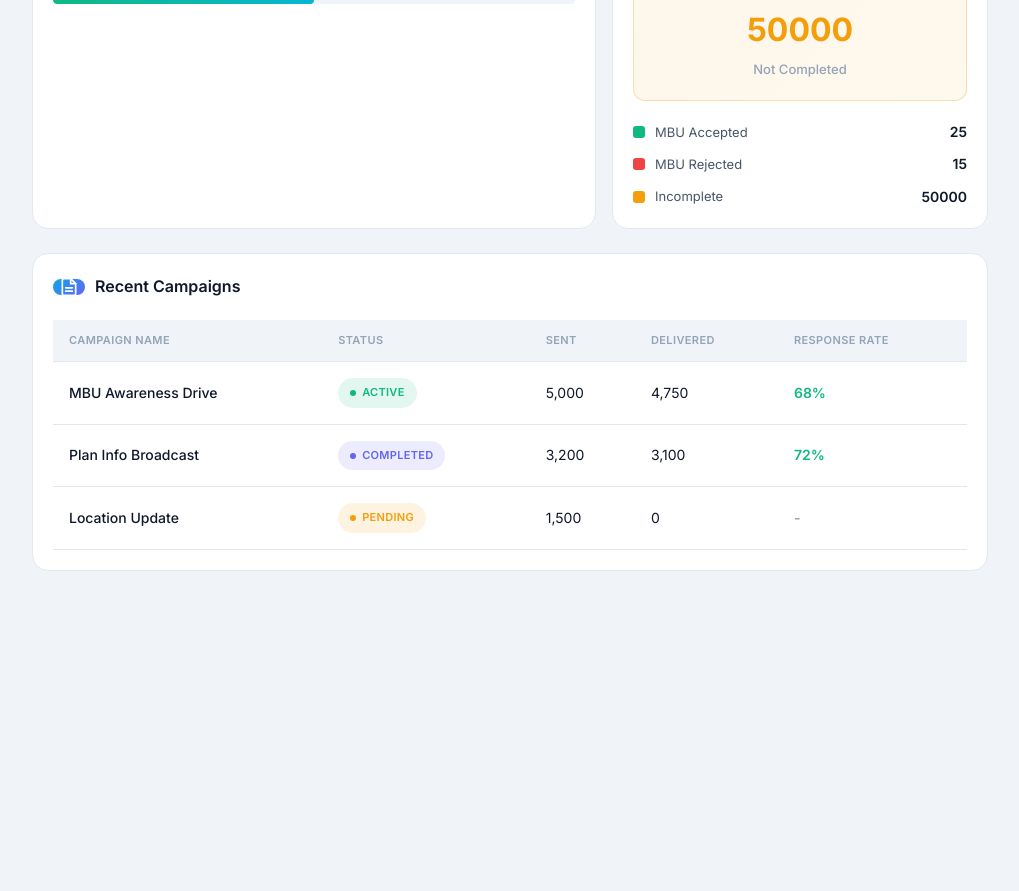
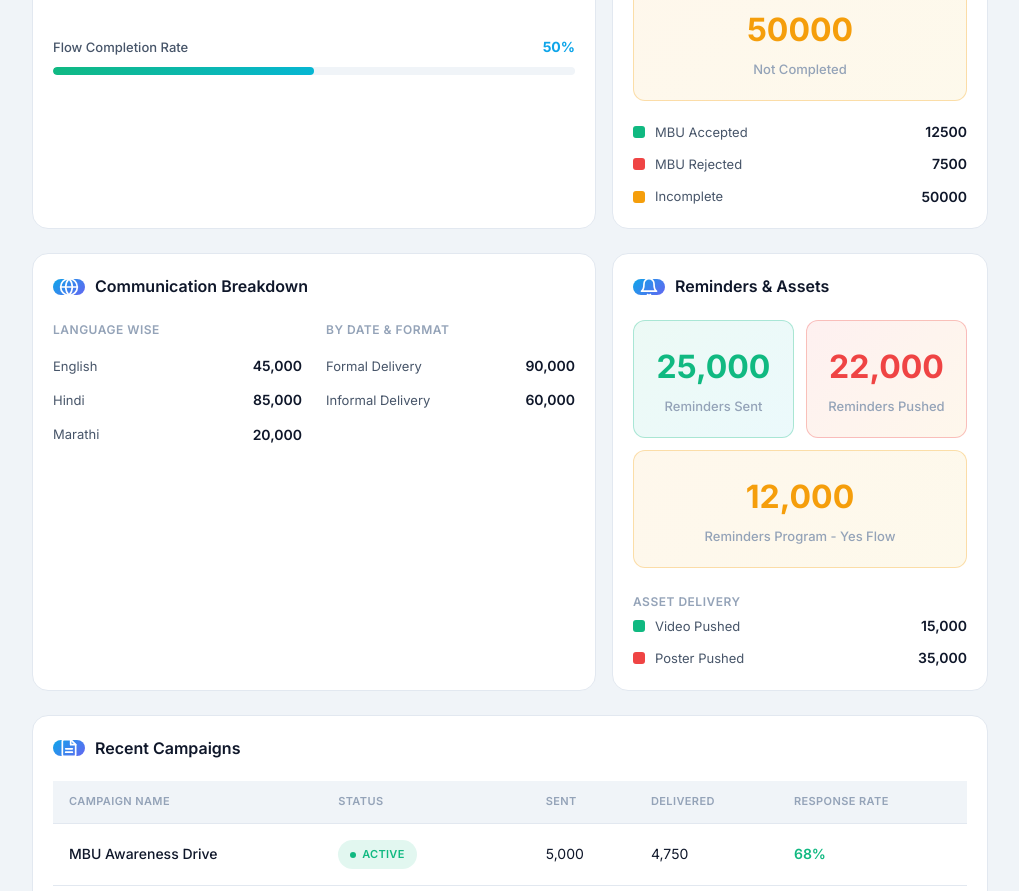
Before and after one commit to harshpardhi06/dashboard, a React (Vite) app: page / in a window 1280 px wide. Shown: the part 1300-2191 px from the top of the page, without its empty margins (260-1279 px from the left). Before the commit the page ends 1895 px from the top, so only its background shows below. Built offline with nearby package versions, Linux system fonts and the light colour scheme.

Commit message:
feat: Implement initial dashboard page displaying campaign overview, user statistics, and MBU response.

```diff
--- a/src/App.css
+++ b/src/App.css
@@ -456,6 +456,10 @@
   margin-left: 2.5rem;
 }
 
+.branch-container .branch-item {
+  grid-column: 2;
+}
+
 .branch-item {
   display: flex;
   align-items: center;
@@ -583,6 +587,28 @@
   color: var(--text-muted);
   font-weight: 500;
   margin-top: 0.25rem;
+}
+
+/* Breakdown Grid */
+.breakdown-grid {
+  display: grid;
+  grid-template-columns: repeat(2, 1fr);
+  gap: 1.5rem;
+}
+
+.breakdown-section {
+  display: flex;
+  flex-direction: column;
+  gap: 0.75rem;
+}
+
+.section-subtitle {
+  font-size: 0.75rem;
+  font-weight: 600;
+  color: var(--text-muted);
+  text-transform: uppercase;
+  letter-spacing: 0.5px;
+  margin-bottom: 0.25rem;
 }
 
 /* Response Chart */
--- a/src/App.jsx
+++ b/src/App.jsx
@@ -9,7 +9,8 @@ function App() {
   const [data] = useState(dashboardData)
   const [currentPage, setCurrentPage] = useState('dashboard')
   const [animatedValues, setAnimatedValues] = useState({
-    sent: 0, delivered: 0, mbuYes: 0, mbuNo: 0, notCompleted: 0
+    sent: 0, delivered: 0, read: 0, failed: 0, mbuYes: 0, mbuNo: 0,
+    notCompleted: 0, remindersSent: 0, remindersPushed: 0, remindersProgramYes: 0
   })
 
   const navItems = [
@@ -29,9 +30,14 @@ function App() {
       setAnimatedValues({
         sent: Math.round(data.campaign.totalMessages * easeOut),
         delivered: Math.round(data.campaign.delivered * easeOut),
+        read: Math.round(data.campaign.read * easeOut),
+        failed: Math.round(data.campaign.failed * easeOut),
         mbuYes: Math.round(data.campaign.mbuYes * easeOut),
         mbuNo: Math.round(data.campaign.mbuNo * easeOut),
-        notCompleted: Math.round(data.campaign.notCompleted * easeOut)
+        notCompleted: Math.round(data.campaign.notCompleted * easeOut),
+        remindersSent: Math.round(data.campaign.remindersSent * easeOut),
+        remindersPushed: Math.round(data.campaign.remindersPushed * easeOut),
+        remindersProgramYes: Math.round(data.campaign.remindersProgramYes * easeOut),
       })
       if (step >= steps) clearInterval(timer)
     }, interval)
--- a/src/components/Icons.jsx
+++ b/src/components/Icons.jsx
@@ -165,5 +165,12 @@ export const Icons = {
             <polyline points="23 18 13.5 8.5 8.5 13.5 1 6"></polyline>
             <polyline points="17 18 23 18 23 12"></polyline>
         </svg>
+    ),
+    Globe: () => (
+        <svg width="20" height="20" viewBox="0 0 24 24" fill="none" stroke="currentColor" strokeWidth="2" strokeLinecap="round" strokeLinejoin="round">
+            <circle cx="12" cy="12" r="10"></circle>
+            <line x1="2" y1="12" x2="22" y2="12"></line>
+            <path d="M12 2a15.3 15.3 0 0 1 4 10 15.3 15.3 0 0 1-4 10 15.3 15.3 0 0 1-4-10 15.3 15.3 0 0 1 4-10z"></path>
+        </svg>
     )
 }
--- a/src/data/mockData.js
+++ b/src/data/mockData.js
@@ -4,10 +4,18 @@ export const dashboardData = {
     name: 'Aadhar MBU Campaign',
     totalMessages: 150000,
     delivered: 100000,
+    read: 85000,
+    failed: 15000,
     flowCompleted: 50000,
     notCompleted: 50000,
-    mbuYes: 25,
-    mbuNo: 15
+    mbuYes: 12500,
+    mbuNo: 7500,
+    languages: { english: 45000, hindi: 85000, marathi: 20000 },
+    formats: { formal: 90000, informal: 60000 },
+    remindersProgramYes: 12000,
+    remindersSent: 25000,
+    remindersPushed: 22000,
+    assetsPushed: { video: 15000, poster: 35000 }
   },
   botLevels: {
     userInput: [
--- a/src/pages/DashboardPage.jsx
+++ b/src/pages/DashboardPage.jsx
@@ -28,10 +28,10 @@ export function DashboardPage({ data, animatedValues }) {
 
             {/* Stats */}
             <div className="stats-grid">
-                <StatCard icon={Icons.Send} label="Messages Sent" value={animatedValues.sent}  changeType="positive" type="sent" />
-                <StatCard icon={Icons.Check} label="Delivered" value={animatedValues.delivered}  changeType="positive" type="delivered" />
-                <StatCard icon={Icons.Eye} label="Flow Completed" value={data.campaign.flowCompleted}  changeType="positive" type="read" />
-                <StatCard icon={Icons.XCircle} label="Not Completed" value={animatedValues.notCompleted}  changeType="negative" type="failed" />
+                <StatCard icon={Icons.Send} label="Messages Sent" value={animatedValues.sent} changeType="positive" type="sent" />
+                <StatCard icon={Icons.Check} label="Delivered" value={animatedValues.delivered} changeType="positive" type="delivered" />
+                <StatCard icon={Icons.Eye} label="Read" value={animatedValues.read} changeType="positive" type="read" />
+                <StatCard icon={Icons.XCircle} label="Failed" value={animatedValues.failed} changeType="negative" type="failed" />
             </div>
 
             <header className="header">
@@ -50,8 +50,8 @@ export function DashboardPage({ data, animatedValues }) {
             <div className="stats-grid">
                 <StatCard icon={Icons.Users} label="Total Users" value={usersData.length} changeType="positive" type="sent" />
                 <StatCard icon={Icons.Check} label="MBU Completed" value={usersData.filter(u => u.mbuStatus === 'completed').length} changeType="positive" type="delivered" />
-                <StatCard icon={Icons.Eye} label="In Progress" value={usersData.filter(u => u.mbuStatus === 'pending').length} changeType="positive" type="read" />
-                <StatCard icon={Icons.XCircle} label="Not Completed" value={usersData.filter(u => u.mbuStatus === 'failed').length} changeType="negative" type="failed" />
+                {/* <StatCard icon={Icons.Eye} label="In Progress" value={usersData.filter(u => u.mbuStatus === 'pending').length} changeType="positive" type="read" /> */}
+                <StatCard icon={Icons.XCircle} label="Pending" value={usersData.filter(u => u.mbuStatus === 'failed').length} changeType="negative" type="failed" />
             </div>
 
 
@@ -149,6 +149,85 @@ export function DashboardPage({ data, animatedValues }) {
                 </div>
             </div>
 
+            <div className="content-grid" style={{ marginTop: '1.5rem' }}>
+                {/* Communication Breakdown */}
+                <div className="card">
+                    <div className="card-header">
+                        <div className="card-title">
+                            <div className="card-title-icon"><Icons.Globe /></div>
+                            Communication Breakdown
+                        </div>
+                    </div>
+                    <div className="breakdown-grid">
+                        <div className="breakdown-section">
+                            <h4 className="section-subtitle">Language Wise</h4>
+                            <div className="legend-item">
+                                <span className="legend-text">English</span>
+                                <span className="legend-value">{data.campaign.languages.english.toLocaleString()}</span>
+                            </div>
+                            <div className="legend-item">
+                                <span className="legend-text">Hindi</span>
+                                <span className="legend-value">{data.campaign.languages.hindi.toLocaleString()}</span>
+                            </div>
+                            <div className="legend-item">
+                                <span className="legend-text">Marathi</span>
+                                <span className="legend-value">{data.campaign.languages.marathi.toLocaleString()}</span>
+                            </div>
+                        </div>
+                        <div className="breakdown-section">
+                            <h4 className="section-subtitle">By Date & Format</h4>
+                            <div className="legend-item">
+                                <span className="legend-text">Formal Delivery</span>
+                                <span className="legend-value">{data.campaign.formats.formal.toLocaleString()}</span>
+                            </div>
+                            <div className="legend-item">
+                                <span className="legend-text">Informal Delivery</span>
+                                <span className="legend-value">{data.campaign.formats.informal.toLocaleString()}</span>
+                            </div>
+                        </div>
+                    </div>
+                </div>
+
+                {/* Reminders & Assets */}
+                <div className="card">
+                    <div className="card-header">
+                        <div className="card-title">
+                            <div className="card-title-icon"><Icons.Bell /></div>
+                            Reminders & Assets
+                        </div>
+                    </div>
+                    <div className="mbu-grid">
+                        <div className="mbu-card yes">
+                            <div className="mbu-value">{animatedValues.remindersSent.toLocaleString()}</div>
+                            <div className="mbu-label">Reminders Sent</div>
+                        </div>
+                        <div className="mbu-card no">
+                            <div className="mbu-value">{animatedValues.remindersPushed.toLocaleString()}</div>
+                            <div className="mbu-label">Reminders Pushed</div>
+                        </div>
+                        <div className="mbu-card not-completed">
+                            <div className="mbu-value">{animatedValues.remindersProgramYes.toLocaleString()}</div>
+                            <div className="mbu-label">Reminders Program - Yes Flow</div>
+                        </div>
+                    </div>
+                    <div className="sidebar-section" style={{ marginTop: '1.5rem' }}>
+                        <h4 className="section-subtitle">Asset Delivery</h4>
+                        <div className="legend">
+                            <div className="legend-item">
+                                <div className="legend-color mbu-yes"></div>
+                                <span className="legend-text">Video Pushed</span>
+                                <span className="legend-value">{data.campaign.assetsPushed.video.toLocaleString()}</span>
+                            </div>
+                            <div className="legend-item">
+                                <div className="legend-color mbu-no"></div>
+                                <span className="legend-text">Poster Pushed</span>
+                                <span className="legend-value">{data.campaign.assetsPushed.poster.toLocaleString()}</span>
+                            </div>
+                        </div>
+                    </div>
+                </div>
+            </div>
+
             {/* Table */}
             <div className="card" style={{ marginTop: '1rem' }}>
                 <div className="card-header">
--- a/src/pages/UsersPage.jsx
+++ b/src/pages/UsersPage.jsx
@@ -49,8 +49,8 @@ export function UsersPage() {
             <div className="stats-grid">
                 <StatCard icon={Icons.Users} label="Total Users" value={usersData.length}  changeType="positive" type="sent" />
                 <StatCard icon={Icons.Check} label="MBU Completed" value={usersData.filter(u => u.mbuStatus === 'completed').length} changeType="positive" type="delivered" />
-                <StatCard icon={Icons.Eye} label="In Progress" value={usersData.filter(u => u.mbuStatus === 'pending').length} changeType="positive" type="read" />
-                <StatCard icon={Icons.XCircle} label="Not Completed" value={usersData.filter(u => u.mbuStatus === 'failed').length} changeType="negative" type="failed" />
+                {/* <StatCard icon={Icons.Eye} label="In Progress" value={usersData.filter(u => u.mbuStatus === 'pending').length} changeType="positive" type="read" /> */}
+                <StatCard icon={Icons.XCircle} label="Pending" value={usersData.filter(u => u.mbuStatus === 'failed').length} changeType="negative" type="failed" />
             </div>
 
             {/* Users Table Card */}
@@ -76,9 +76,11 @@ export function UsersPage() {
                             onChange={(e) => setFilterStatus(e.target.value)}
                         >
                             <option value="all">All Status</option>
+                            {/* <option value="active">Sent</option> */}
+                            {/* <option value="pending">Delivered</option> */}
                             <option value="completed">Completed</option>
                             <option value="pending">Pending</option>
-                            <option value="failed">Failed</option>
+                            {/* <option value="failed">Failed</option> */}
                         </select>
                         <button className="btn-primary">
                             <Icons.PlusCircle />
```
